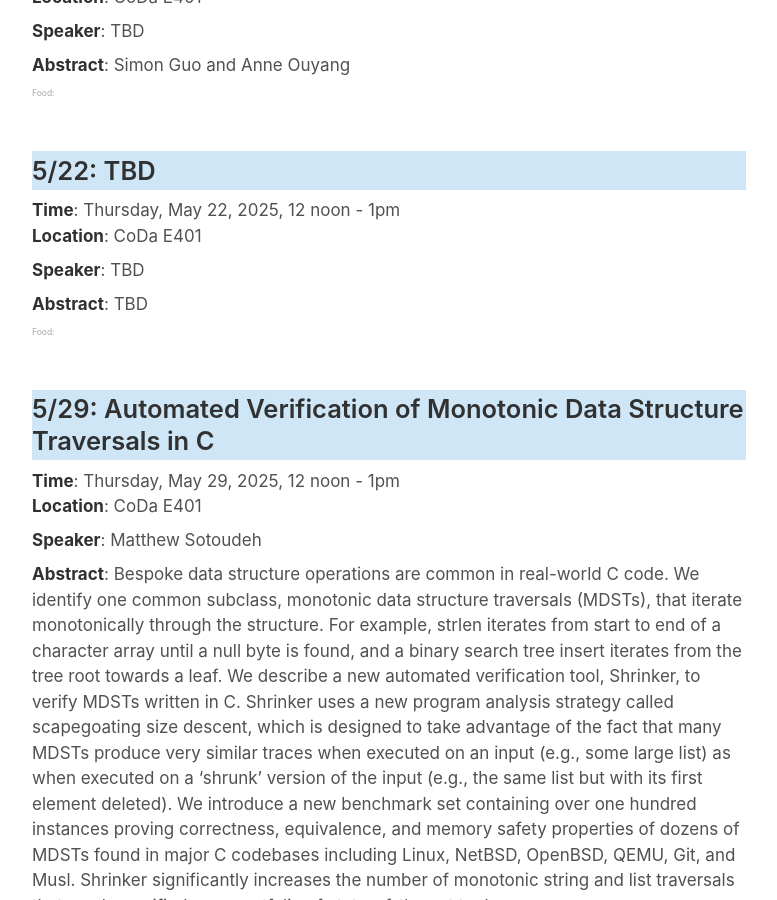
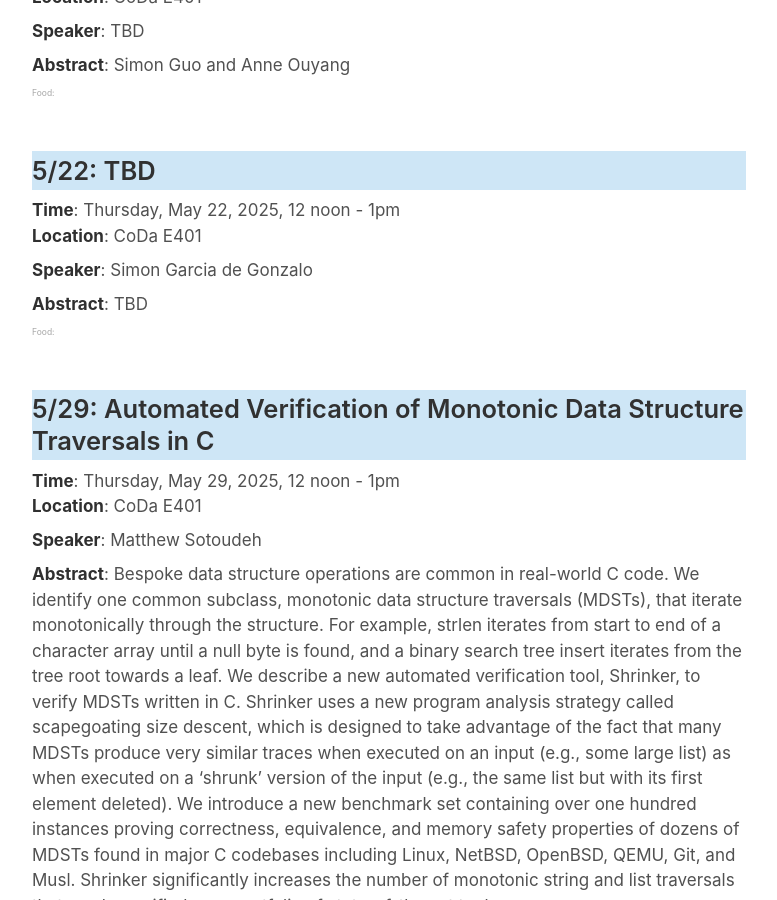
Before and after one commit to software-research-lunch/software-research-lunch.github.io, a Jekyll site: the page built from index.html, in a window 1280 px wide and 900 px high, scrolled down 2980 px. Shown: the whole window, without its empty margins (251-1028 px from the left). Built offline with Jekyll 4.4.1, drawn with Linux system fonts in a browser that asks for light colours.

Commit message:
_data: placeholder for simon

```diff
--- a/_data/schedule.yml
+++ b/_data/schedule.yml
@@ -71,7 +71,7 @@ y25_spring:
     - date: "2025-5-22"
       abstract: "TBD"
       title: "TBD"
-      speaker: "TBD"
+      speaker: "Simon Garcia de Gonzalo"
       bio: "TBD"
     - date: "2025-5-29"
       abstract: "
```
